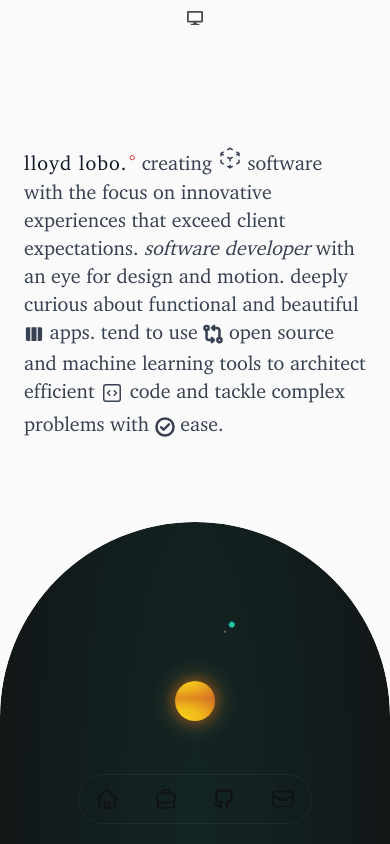
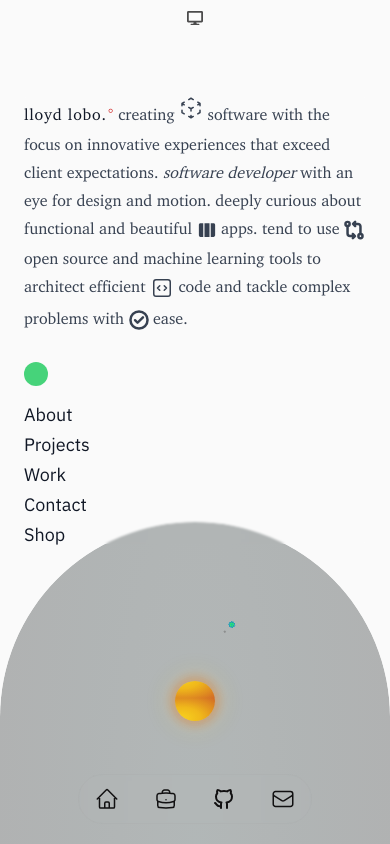
Before and after one commit to lloydlobo/lloydlobo.com, a Next.js app: page / in a window 390 px wide. Built offline with nearby package versions, Linux system fonts and the light colour scheme.

Commit message:
feat: add side navigation wip

```diff
--- a/components/Layout.tsx
+++ b/components/Layout.tsx
@@ -1,3 +1,4 @@
+import Link from "next/link";
 import React, { ReactNode } from "react";
 import Head from "next/head";
 import { ClockNav } from "@/pages";
@@ -38,10 +39,39 @@ const Layout = ({ children, title = "This is the default title" }: Props) => {
 
         {children}
 
-        <DockNavigation />
+        <div className="disabled:hidden">
+          <DockNavigation />
+        </div>
+        <div className="hidden">
+          <Navigation />
+        </div>
       </div>
     </>
   );
 };
 
 export default Layout;
+
+
+export const Navigation = (props: {}) => {
+  return (
+    <div>
+
+      <div
+        className="navigation w-full prose-a:text-green-700 dark:prose-a:text-green-300  lg:-top-0 lg:absolute lg:mt-0 mt-8 relative lg:-right-24">
+        <div
+          className="lg:absolute normal-case lg:top-0
+										relative grid lg:right-0 prose-lg font-sans gap-3  brightness-95  leading-none font-bold "
+        >
+          <Link href="/" className="after:hidden rounded-full mb-2 bg-green-400 content-[''] w-6 h-6" />
+          <Link className="after:hidden" href="/about">About</Link>
+          <Link className="after:hidden" href="/projects">Projects</Link>
+          <Link className="after:hidden" href="/work">Work</Link>
+          <Link className="after:hidden" href="/contact">Contact</Link>
+          <Link className="after:hidden" href="/shop">Shop</Link>
+
+        </div>
+      </div>
+    </div>
+  )
+}
--- a/components/effects/SolarSystem.module.css
+++ b/components/effects/SolarSystem.module.css
@@ -20,7 +20,7 @@
 .body {
   height: 111%;
   width: 100%;
-  background: radial-gradient(ellipse at bottom, #112626 0%, #111011 100%);
+  background: radial-gradient(ellipse at bottom, #11262650 0%, #11101150 100%);
   /* background: radial-gradient(ellipse at bottom, #112626 0%, #11101100 100%); */
   /* outline: 1px solid rebeccapurple; */
   background-attachment: fixed;
--- a/pages/index.tsx
+++ b/pages/index.tsx
@@ -36,9 +36,9 @@ export default function IndexPage() {
 			<Layout title="Home">
 				<main className="">
 					<Section>
-						<article className="py-12">
-							<div className="text-xl backdrop-blur-[1px] md:text-2xl md:tracking-tight leading-7 md:leading-9 lowercase w-full  mx-auto font-medium gap-1">
-								<Link href="/about" className="tracking-wider">
+						<article className="py-0 lg:py-12 space-y-8">
+							<div className="backdrop-blur-[1px] md:tracking-tight leading-7 md:leading-9 lowercase w-full  mx-auto font-medium gap-1">
+								<Link href="/about" className="tracking-wider dark:text-primary">
 									lloyd lobo.
 								</Link>
 
@@ -119,6 +119,22 @@ export default function IndexPage() {
 									</svg>{" "}
 									ease.
 								</span>
+
+								<div
+									className="navigation w-full dark:prose-a:text-green-300  lg:-top-0 lg:absolute lg:mt-0 mt-8 relative lg:-right-24">
+									<div
+										className="lg:absolute normal-case lg:top-0
+										relative grid lg:right-0 prose-lg font-sans gap-3  brightness-95  leading-none font-bold "
+									>
+										<Link href="/" className="after:hidden rounded-full mb-2 bg-green-400 content-[''] w-6 h-6" />
+										<Link className="after:hidden" href="/about">About</Link>
+										<Link className="after:hidden" href="/projects">Projects</Link>
+										<Link className="after:hidden" href="/work">Work</Link>
+										<Link className="after:hidden" href="/contact">Contact</Link>
+										<Link className="after:hidden" href="/shop">Shop</Link>
+
+									</div>
+								</div>
 							</div>
 						</article>
 					</Section>
--- a/styles/globals.css
+++ b/styles/globals.css
@@ -89,20 +89,22 @@ Link {
   text-decoration: none;
   transition-property: background;
   transition-duration: 0.2s;
+  @apply transition-all ease-in-out delay-75;
 }
 
 a {
-  @apply dark:text-primary;
+  @apply dark:prose-invert;
 }
 
 /* mailto:user@email.com */
 a:link {
-  @apply hover:text-orange-700 dark:hover:text-orange-400;
+  /* @apply hover:text-orange-700 dark:hover:text-orange-400; */
 }
 
 a:hover {
-  @apply bg-green-50 dark:bg-transparent dark:backdrop-brightness-[125%] decoration-transparent rounded-lg;
+  /* @apply bg-green-50 dark:bg-transparent dark:backdrop-brightness-[125%] decoration-transparent rounded-lg; */
   background-image: none;
+  @apply dark:brightness-[200%] brightness-50 saturate-200 duration-100 delay-100 transition-all ease-in-out;
 }
 
 a::after {
```
